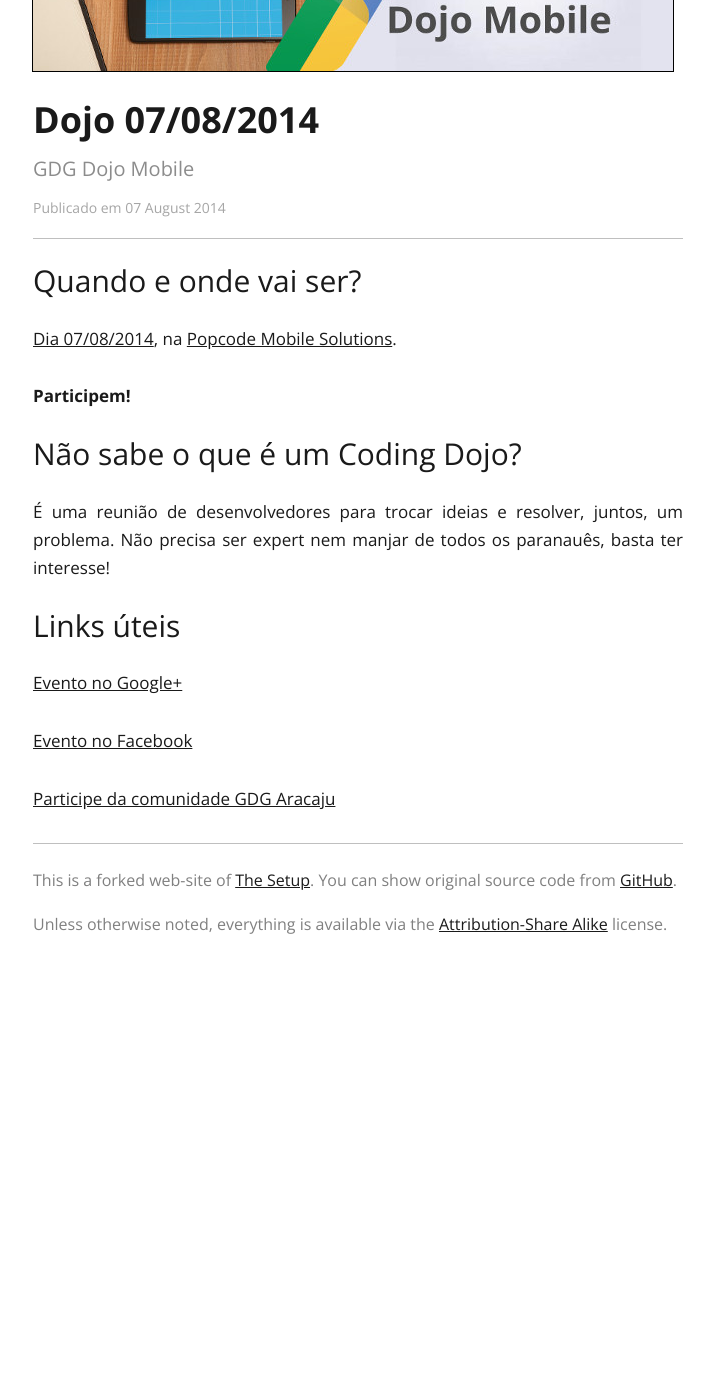
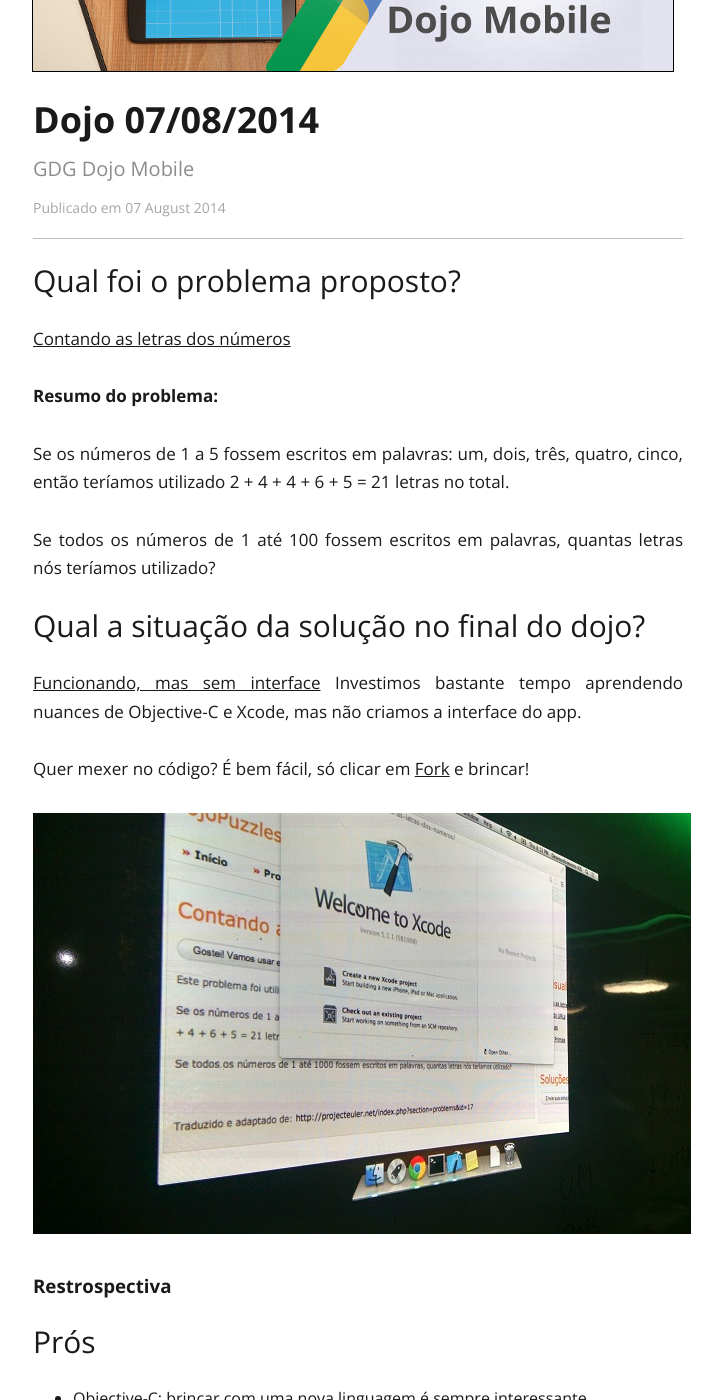
Before and after one commit to dojo-se/dojo-se.github.com, a Jekyll site: the page built from _posts/2014-08-07-coding_dojo.md, in a window 1280 px wide and 1400 px high, scrolled down 434 px. Shown: the whole window, without its empty margins (282-1004 px from the left). Built offline with Jekyll 4.4.1, drawn with Linux system fonts in a browser that asks for light colours; Markdown is read by kramdown in place of the engine named in the settings; before the commit the page ends 1416 px from its top, so only the background shows below that; some of the changed text lies outside the part shown.

Commit message:
Fix pós dojo Agosto/2014

```diff
--- a/_posts/2014-08-07-coding_dojo.md
+++ b/_posts/2014-08-07-coding_dojo.md
@@ -4,11 +4,40 @@
 summary : GDG Dojo Mobile
 ---
 
-## Quando e onde vai ser?
+## Qual foi o problema proposto?
 
-[Dia 07/08/2014](https://plus.google.com/events/c39bfsvnvbd4ugvo7nm2qjec8jk), na [Popcode Mobile Solutions](http://popcode.com.br/).
+[Contando as letras dos números](http://dojopuzzles.com/problemas/exibe/contando-as-letras-dos-numeros/)
 
-**Participem!**
+**Resumo do problema:**
+
+Se os números de 1 a 5 fossem escritos em palavras: um, dois, três, quatro, cinco, então teríamos utilizado 2 + 4 + 4 + 6 + 5 = 21 letras no total.
+
+Se todos os números de 1 até 100 fossem escritos em palavras, quantas letras nós teríamos utilizado?
+
+##Qual a situação da solução no final do dojo?
+
+[Funcionando, mas sem interface](https://github.com/dojo-se/mobile-letras) Investimos bastante tempo aprendendo nuances de Objective-C e Xcode, mas não criamos a interface do app.
+
+Quer mexer no código? É bem fácil, só clicar em [Fork](https://github.com/dojo-se/mobile-letras/fork) e brincar!
+
+![Xcode](/images/2014-08-07-coding_dojo_2.jpg "Xcode")
+
+###Restrospectiva
+
+##Prós
+
+- Objective-C: brincar com uma nova linguagem é sempre interessante.
+- TDD: desta vez a política de testes foi respeitada.
+- Palestra explicativa: [Hugo Doria](https://plus.google.com/106714577233715858252/posts), da Popcode, deixou todo mundo esperto em Xcode. Valeu!
+- Ambiente, Xcode: uma experiência satisfatória com uma IDE completa.
+- Internet: a conexão estava ótima :-)
+
+##Contras
+
+- Teclado do Mac: faltou costume para a maior parte dos participantes!
+- Faltou interface: era justamente uma das propostas do dojo criar um app completo.
+- Frio: ar condicionado no talo!
+- Fugitivos: alguns saíram correndo sem pôr a mão no código.
 
 ## Não sabe o que é um Coding Dojo?
 
@@ -16,6 +45,8 @@
 
 ## Links úteis
 
+[Fotos no Google+](https://plus.google.com/events/gallery/c39bfsvnvbd4ugvo7nm2qjec8jk)
+
 [Evento no Google+](https://plus.google.com/events/c39bfsvnvbd4ugvo7nm2qjec8jk)
 
 [Evento no Facebook](https://www.facebook.com/events/696242477114093/)
```
